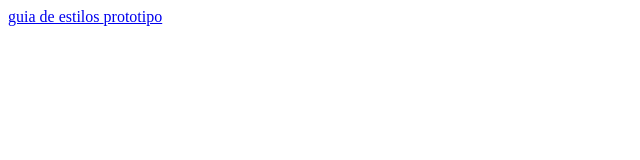
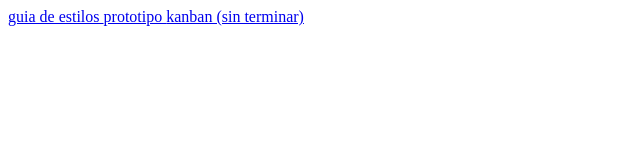
Before and after one commit to unaicastillo/Portfolio, a plain HTML site: page index.html in a window 1280 px wide. Shown: the whole page, without its empty margins (0-640 px from the left). Drawn offline with Linux system fonts and the light colour scheme.

Commit message:
kanban added

```diff
--- a/index.html
+++ b/index.html
@@ -14,6 +14,6 @@
         <a href=" https://unaicastillo.github.io/prototipo/">
             prototipo
         </a>
-
+        <a href="https://unaicastillo.github.io/kanban/">kanban (sin terminar)</a>
     </body>
 </html>
```
